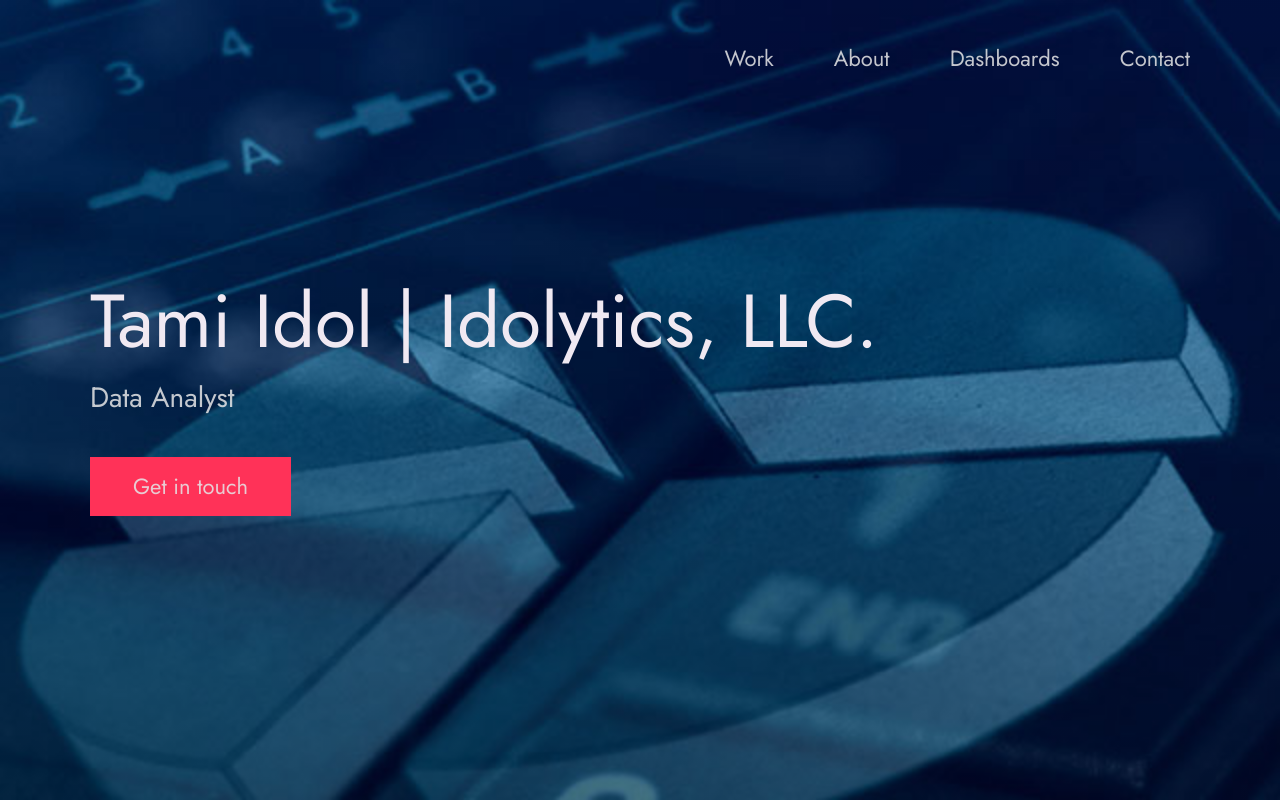
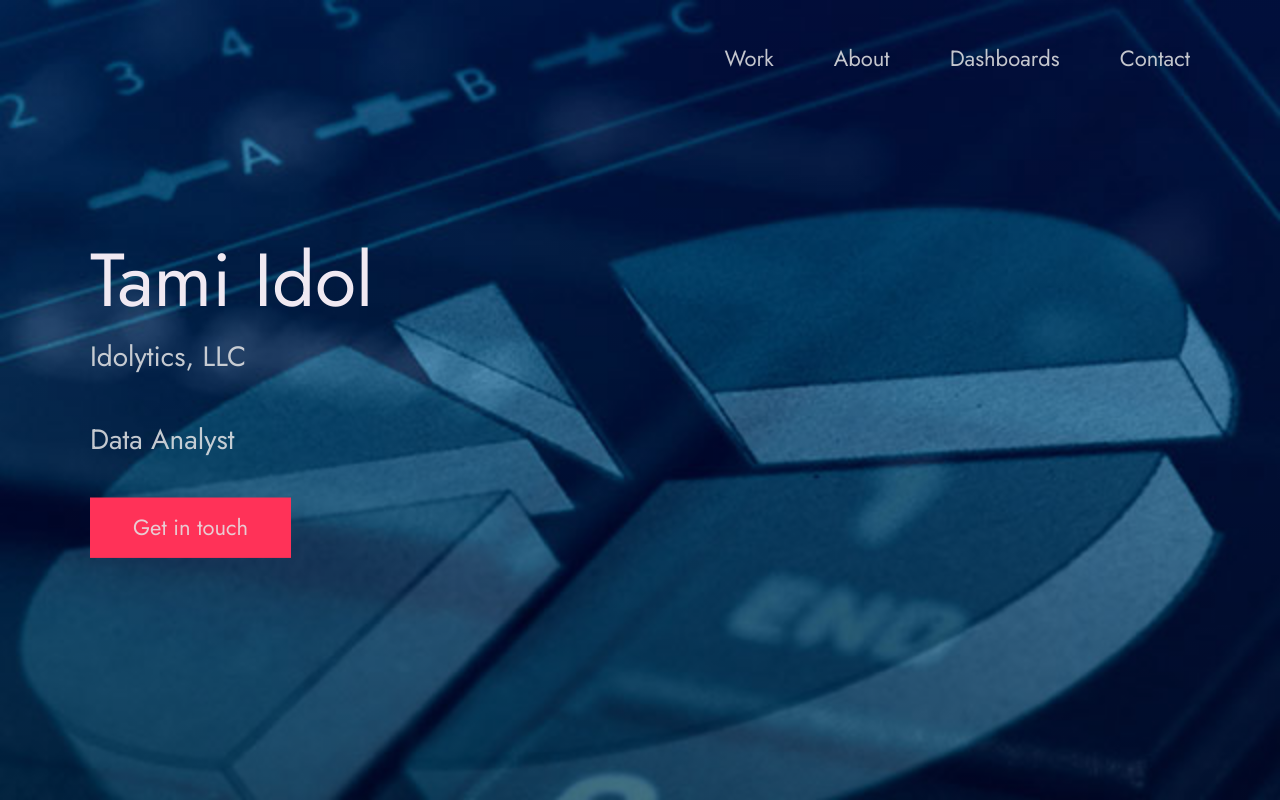
Before and after one commit to Tlidol/Portfolio, a plain HTML site: page index.html in a window 1280 px wide. Shown: the top 800 px of the page. Drawn offline with Linux system fonts and the light colour scheme.

Commit message:
Update index.html

```diff
--- a/index.html
+++ b/index.html
@@ -8,7 +8,7 @@
 
   <!-- Put your site title here -->
   <title>
-    Idolytics, LLC | Tami Idol
+    Tami Idol
   </title>
 
   <meta name="description" content="Data analyst with over 20 years of experience. Proficient in creating dashboards, tracking performances, Pandas, Excel, SQL, Tableau,
@@ -45,9 +45,10 @@
       <div class="header__text">
         <h1 class="heading-primary">
           <!-- Replace the following name with your name -->
-          <span>Tami Idol | Idolytics, LLC.</span>
+          <span>Tami Idol</span>
         </h1>
         <!-- Put a small paragraph about yourself -->
+        <p>Idolytics, LLC </p>
         <p>Data Analyst </p>
         <a href="#contact" class="btn btn--pink">Get in touch</a>
       </div>
```
